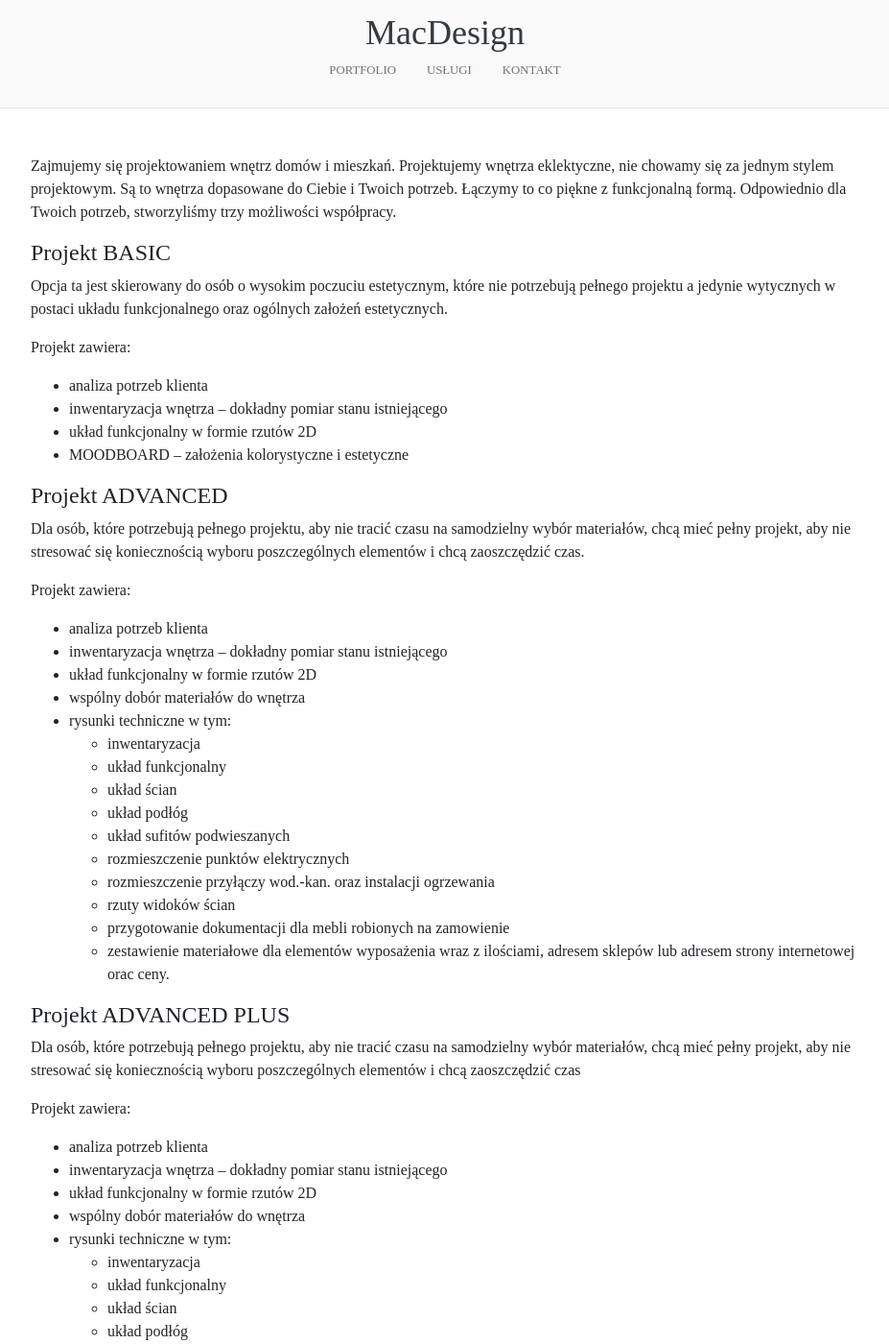
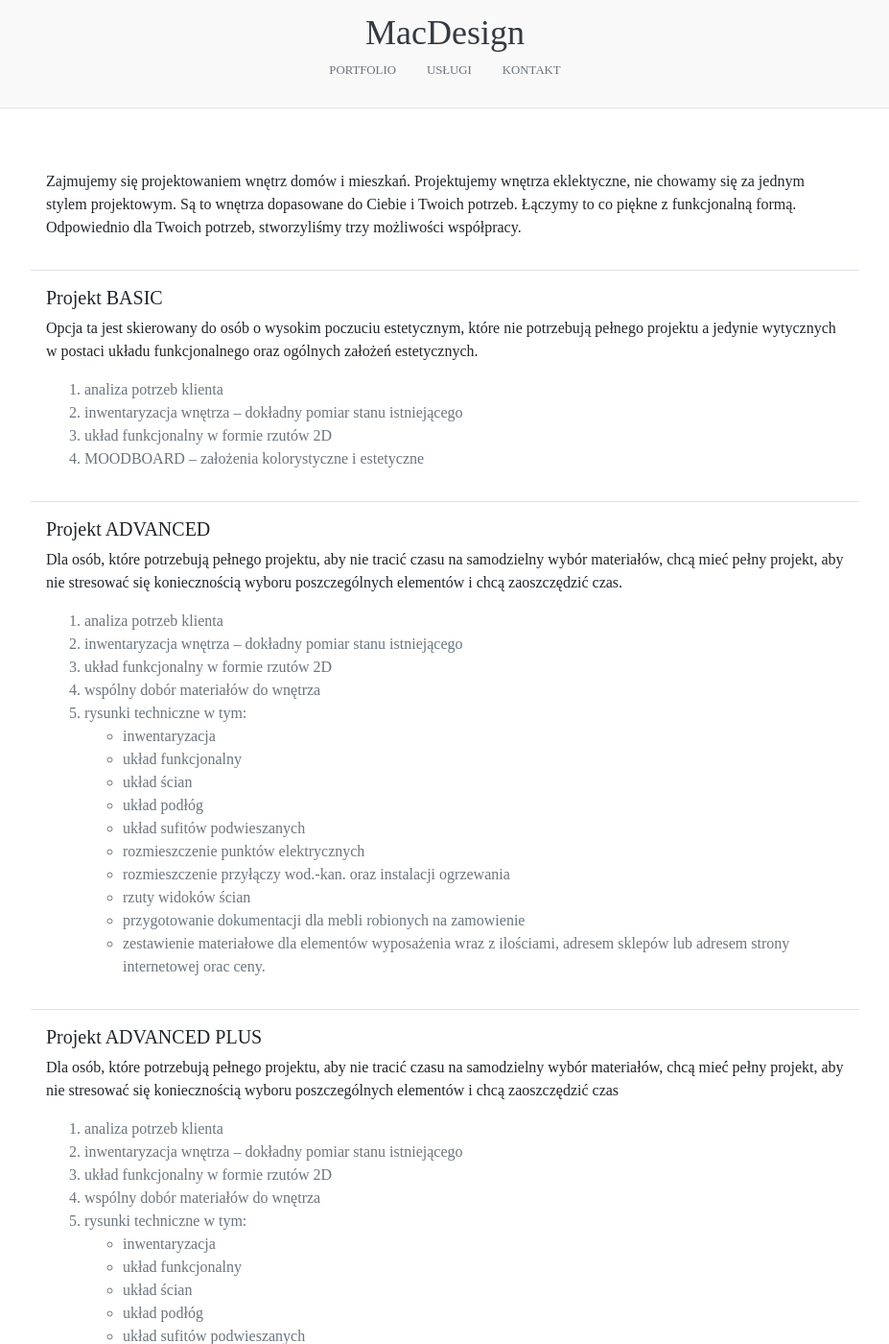
Before and after one commit to RMachnik/mac-design, a Jekyll site: the page built from _pages/services.md, in a window 1280 px wide and 1400 px high. Shown: the whole window at 96% size, without its empty margins (176-1103 px from the left). Built offline with Jekyll 4.4.1, drawn with Linux system fonts in a browser that asks for light colours.

Commit message:
Adding more spacing to services.

```diff
--- a/_layouts/services.html
+++ b/_layouts/services.html
@@ -1,37 +1,38 @@
 ---
 layout: default
 ---
-<section class="row p-5">
-    <div>
+<section class="p-5">
+    <div class="gallery row p-3">
         <p>
             Zajmujemy się projektowaniem wnętrz domów i mieszkań.
             Projektujemy wnętrza eklektyczne, nie chowamy się za jednym stylem projektowym. Są to wnętrza
             dopasowane do Ciebie i Twoich potrzeb. Łączymy to co piękne z funkcjonalną formą.
             Odpowiednio dla Twoich potrzeb, stworzyliśmy trzy możliwości współpracy.
         </p>
-        <div>
-            <h4>Projekt BASIC</h4>
+    </div>
+    <div class="gallery row p-3">
+        <h5>Projekt BASIC</h5>
         <p>
             Opcja ta jest skierowany do osób o wysokim poczuciu estetycznym, które nie potrzebują pełnego
             projektu a jedynie wytycznych w postaci układu funkcjonalnego oraz ogólnych założeń estetycznych.
         </p>
-            <p>Projekt zawiera:</p>
-            <ul>
+        <ol class="text-muted">
             <li>analiza potrzeb klienta</li>
             <li>inwentaryzacja wnętrza – dokładny pomiar stanu istniejącego</li>
             <li>układ funkcjonalny w formie rzutów 2D</li>
             <li>MOODBOARD – założenia kolorystyczne i estetyczne</li>
-            </ul>
+        </ol>
     </div>
-        <div>
-            <h4>Projekt ADVANCED</h4>
+    <div class="gallery row p-3">
+        <h5>Projekt ADVANCED</h5>
         <p>
-                Dla osób, które potrzebują pełnego projektu, aby nie tracić czasu na samodzielny wybór materiałów,
-                chcą mieć pełny projekt, aby nie stresować się koniecznością wyboru poszczególnych elementów i chcą
+            Dla osób, które potrzebują pełnego projektu, aby nie tracić czasu na samodzielny wybór
+            materiałów,
+            chcą mieć pełny projekt, aby nie stresować się koniecznością wyboru poszczególnych elementów i
+            chcą
             zaoszczędzić czas.
         </p>
-            <p>Projekt zawiera:</p>
-            <ul>
+        <ol class="text-muted">
             <li>analiza potrzeb klienta</li>
             <li>inwentaryzacja wnętrza – dokładny pomiar stanu istniejącego</li>
             <li>układ funkcjonalny w formie rzutów 2D</li>
@@ -54,17 +55,18 @@
                     </li>
                 </ul>
             </li>
-            </ul>
+        </ol>
     </div>
-        <div>
-            <h4>Projekt ADVANCED PLUS</h4>
+    <div class="gallery row p-3">
+        <h5>Projekt ADVANCED PLUS</h5>
         <p>
-                Dla osób, które potrzebują pełnego projektu, aby nie tracić czasu na samodzielny wybór materiałów,
-                chcą mieć pełny projekt, aby nie stresować się koniecznością wyboru poszczególnych elementów i chcą
+            Dla osób, które potrzebują pełnego projektu, aby nie tracić czasu na samodzielny wybór
+            materiałów,
+            chcą mieć pełny projekt, aby nie stresować się koniecznością wyboru poszczególnych elementów i
+            chcą
             zaoszczędzić czas
         </p>
-            <p>Projekt zawiera:</p>
-            <ul>
+        <ol class="text-muted">
             <li>analiza potrzeb klienta</li>
             <li>inwentaryzacja wnętrza – dokładny pomiar stanu istniejącego</li>
             <li>układ funkcjonalny w formie rzutów 2D</li>
@@ -95,11 +97,11 @@
             <li>koordynacja prac wykonawców</li>
             <li>odbiór prac wykonawców</li>
             <li>
-                    przygotowanie inwestycji do odbioru przez klienta, w tym gruntowne sprzątanie po remoncie, zakup
+                przygotowanie inwestycji do odbioru przez klienta, w tym gruntowne sprzątanie po remoncie,
+                zakup
                 dekoracji, na życzenie klienta zakup wyposażenia
             </li>
             <li>profesjonalna sesja zdjęciowa Twojego Wnętrza!</li>
-            </ul>
-        </div>
+        </ol>
     </div>
 </section>
```
Lines whose indentation alone changed are shown as unchanged.
